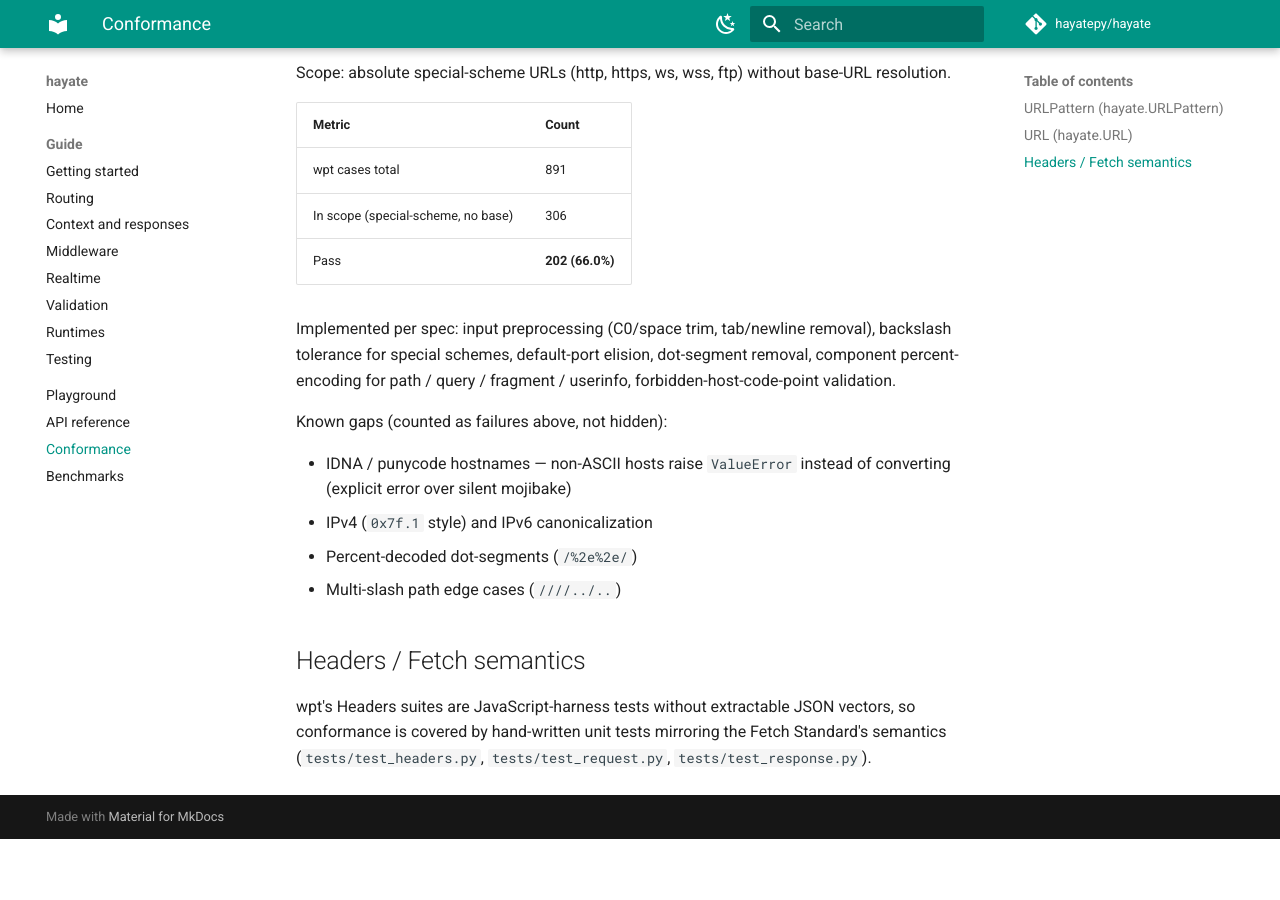
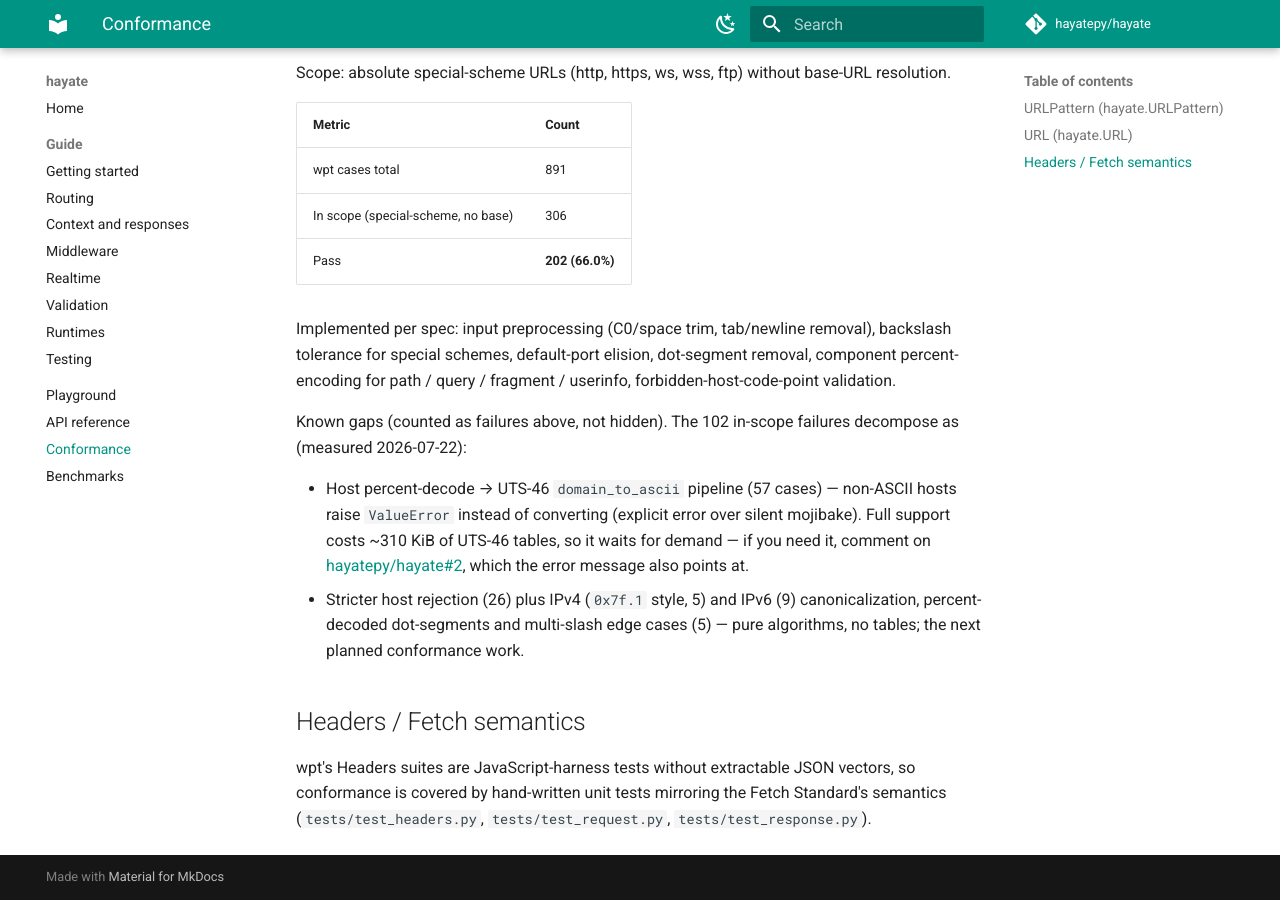
Before and after one commit to hayatepy/hayate, an MkDocs documentation site: the page built from docs/conformance.md, in a window 1280 px wide and 900 px high, scrolled down 869 px. Built offline with MkDocs 1.6.1 and Material for MkDocs 9.7.7, drawn with Linux system fonts in a browser that asks for light colours; comment, search, counter and statistics services are not loaded; before the commit the page ends 1708 px from its top, so only the background shows below that.

Commit message:
Settle the conditional items with measured evidence (router scaling, IDNA decomposition)
- flat-alternation router: rejected for good — 9x WORSE at 1024 routes
  (individual patterns get sre's literal-prefix skip; alternation
  branches don't). Segment-trie measured flat at 0.66µs regardless of
  route count — recorded as adoption-ready with its 3-tier design
- IDNA: wiring idna(UTS-46) naively gains only +2 wpt cases; the 102
  remaining failures decompose as 57 host-pipeline / ~40 pure-algorithm
  (IPv4/IPv6/path) / tables cost 310KiB. Next conformance work = the
  zero-table 40; IDNA itself stays demand-gated via issue #2, which the
  ValueError now points at (silent walk-aways become countable reports)

Co-Authored-By: Claude Fable 5 <noreply@anthropic.com>

```diff
--- a/docs/conformance.md
+++ b/docs/conformance.md
@@ -41,13 +41,19 @@ removal), backslash tolerance for special schemes, default-port
 elision, dot-segment removal, component percent-encoding for path /
 query / fragment / userinfo, forbidden-host-code-point validation.
 
-Known gaps (counted as failures above, not hidden):
+Known gaps (counted as failures above, not hidden). The 102 in-scope
+failures decompose as (measured 2026-07-22):
 
-- IDNA / punycode hostnames — non-ASCII hosts raise `ValueError`
-  instead of converting (explicit error over silent mojibake)
-- IPv4 (`0x7f.1` style) and IPv6 canonicalization
-- Percent-decoded dot-segments (`/%2e%2e/`)
-- Multi-slash path edge cases (`////../..`)
+- Host percent-decode → UTS-46 `domain_to_ascii` pipeline (57 cases) —
+  non-ASCII hosts raise `ValueError` instead of converting (explicit
+  error over silent mojibake). Full support costs ~310 KiB of UTS-46
+  tables, so it waits for demand — if you need it, comment on
+  [hayatepy/hayate#2](https://github.com/hayatepy/hayate/issues/2),
+  which the error message also points at.
+- Stricter host rejection (26) plus IPv4 (`0x7f.1` style, 5) and IPv6
+  (9) canonicalization, percent-decoded dot-segments and multi-slash
+  edge cases (5) — pure algorithms, no tables; the next planned
+  conformance work.
 
 ## Headers / Fetch semantics
 
```
Also changed, not shown: DESIGN.md (+7 -1 lines), 1 other file.
